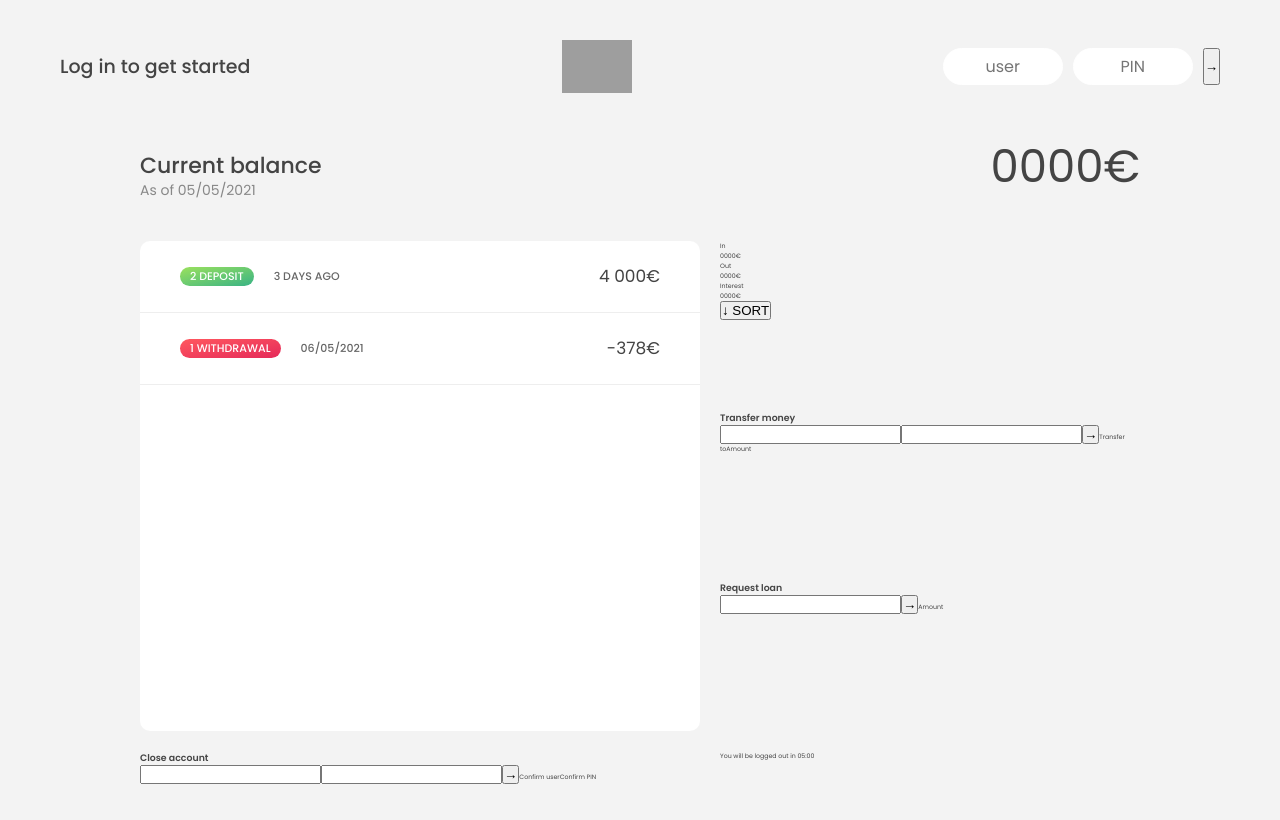
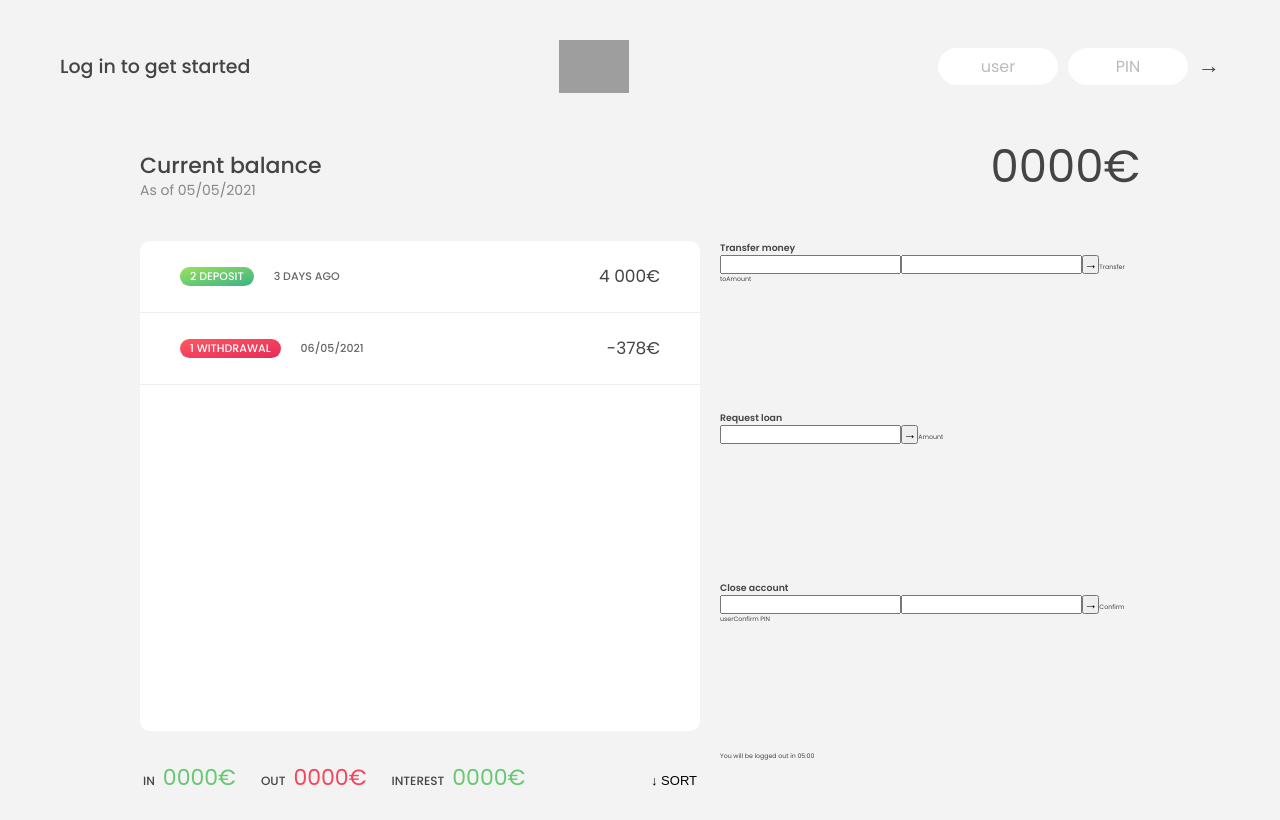
Before and after one commit to Vayeate/fpjs-Persbank-app, an Angular app in the folder ngver/PersBank/: page / in a window 1280 px wide. Built offline with nearby package versions, Linux system fonts and the light colour scheme; grey boxes are pictures that could not be loaded.

Commit message:
Edited the CSS.

```diff
--- a/ngver/PersBank/src/app/app.component.ts
+++ b/ngver/PersBank/src/app/app.component.ts
@@ -7,4 +7,17 @@ import { Component } from '@angular/core';
 })
 export class AppComponent {
   title = 'PersBank';
+  account1 = {
+    owner: 'Aleksei Uljassov',
+    movements: [50, 450, -250, 1500, -350, -130, -70, 800],
+    interestRate: 1.2, // %
+    pin: 1111
+  };
+
+  account2 = {
+    owner: 'Kaire Krants',
+    movements: [2500, 700, -150, -790, -3210, -1000, 8500, -300],
+    interestRate: 1.5,
+    pin: 2222
+  };
 }
--- a/ngver/PersBank/src/styles.css
+++ b/ngver/PersBank/src/styles.css
@@ -51,6 +51,32 @@ nav {
   transition: all 0.3s;
 }
 
+.login__input:focus {
+  outline: none;
+  border: 1px solid #ccc;
+}
+
+.login__input::placeholder {
+  color: #bbb;
+}
+
+.login__btn {
+  border: none;
+  background: none;
+  font-size: 2.2rem;
+  color: inherit;
+  cursor: pointer;
+  transition: all 0.3s;
+}
+
+.login__btn:hover,
+.login__btn:focus,
+.btn--sort:hover,
+.btn--sort:focus {
+  outline: none;
+  color: #777;
+}
+
 /* Main */
 .app {
   position: relative;
@@ -62,8 +88,8 @@ nav {
   gap: 2rem;
 
   /* fade in/out anumation
-      opacity: 0;
-      transition: all 1s; */
+    opacity: 0;
+    transition: all 1s; */
 }
 
 .balance {
@@ -134,3 +160,42 @@ nav {
   font-size: 1.7rem;
   margin-left: auto;
 }
+
+/* SUMMARY */
+.summary {
+  grid-row: 5 / 6;
+  display: flex;
+  align-items: baseline;
+  padding: 0 0.3rem;
+  margin-top: 1rem;
+}
+
+.summary__label {
+  font-size: 1.2rem;
+  font-weight: 500;
+  text-transform: uppercase;
+  margin-right: 0.8rem;
+}
+
+.summary__value {
+  font-size: 2.2rem;
+  margin-right: 2.5rem;
+}
+
+.summary__value--in,
+.summary__value--interest {
+  color: #66c873;
+}
+
+.summary__value--out {
+  color: #f5465d;
+}
+
+.btn--sort {
+  margin-left: auto;
+  border: none;
+  background: none;
+  font-size: 1.3rem;
+  font-weight: 500;
+  cursor: pointer;
+}
```
Also changed, not shown: 1 other file (tests, documents, lock files or other folders).
